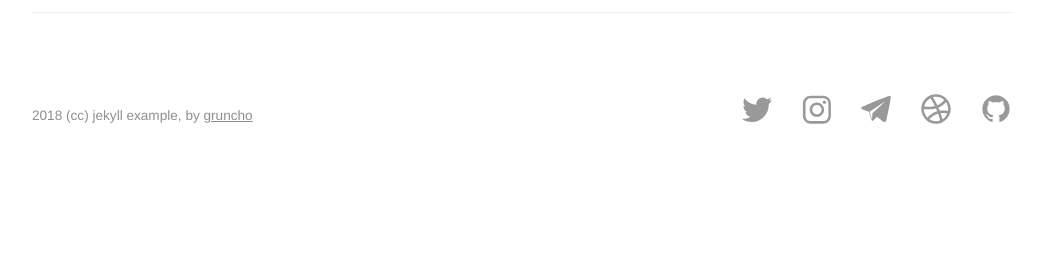
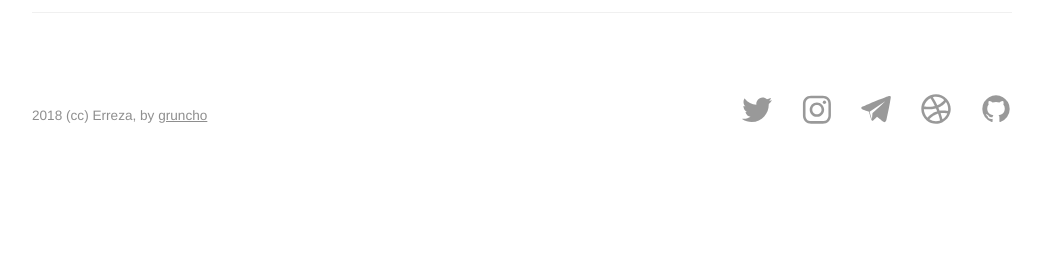
Before and after one commit to gruncho/jekyll-example, a Jekyll site: the page built from index.html, in a window 1280 px wide. Shown: the part 1442-1705 px from the top of the page, without its empty margins (118-1161 px from the left). Built offline with Jekyll 4.4.1, drawn with Linux system fonts in a browser that asks for light colours.

Commit message:
Update _config.yml

```diff
--- a/_config.yml
+++ b/_config.yml
@@ -1,10 +1,10 @@
 # general content
 
-title: jekyll example
+title: Erreza
 email: alex@worldx3.com
-description: Basic template for jekyll
-baseurl: "/jekyll-example" # /jekyll-example
-url: "https://gruncho.github.io/jekyll-example" # https://gruncho.github.io/jekyll-example
+description: Simple Jekyll theme
+baseurl: "/erreza" # /jekyllerreza
+url: "https://gruncho.github.iojerreza" # https://gruncho.github.io/erreza
 
 markdown: kramdown
 exclude:
```
